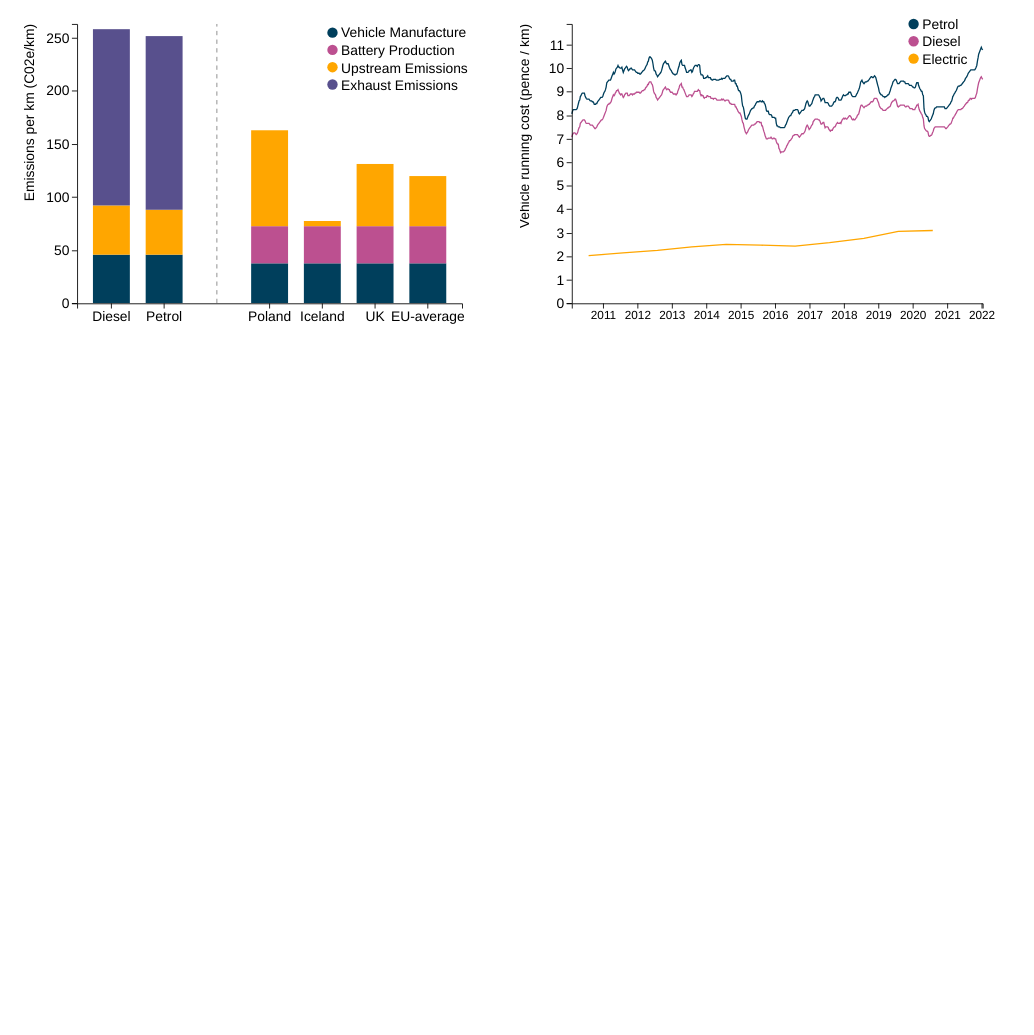
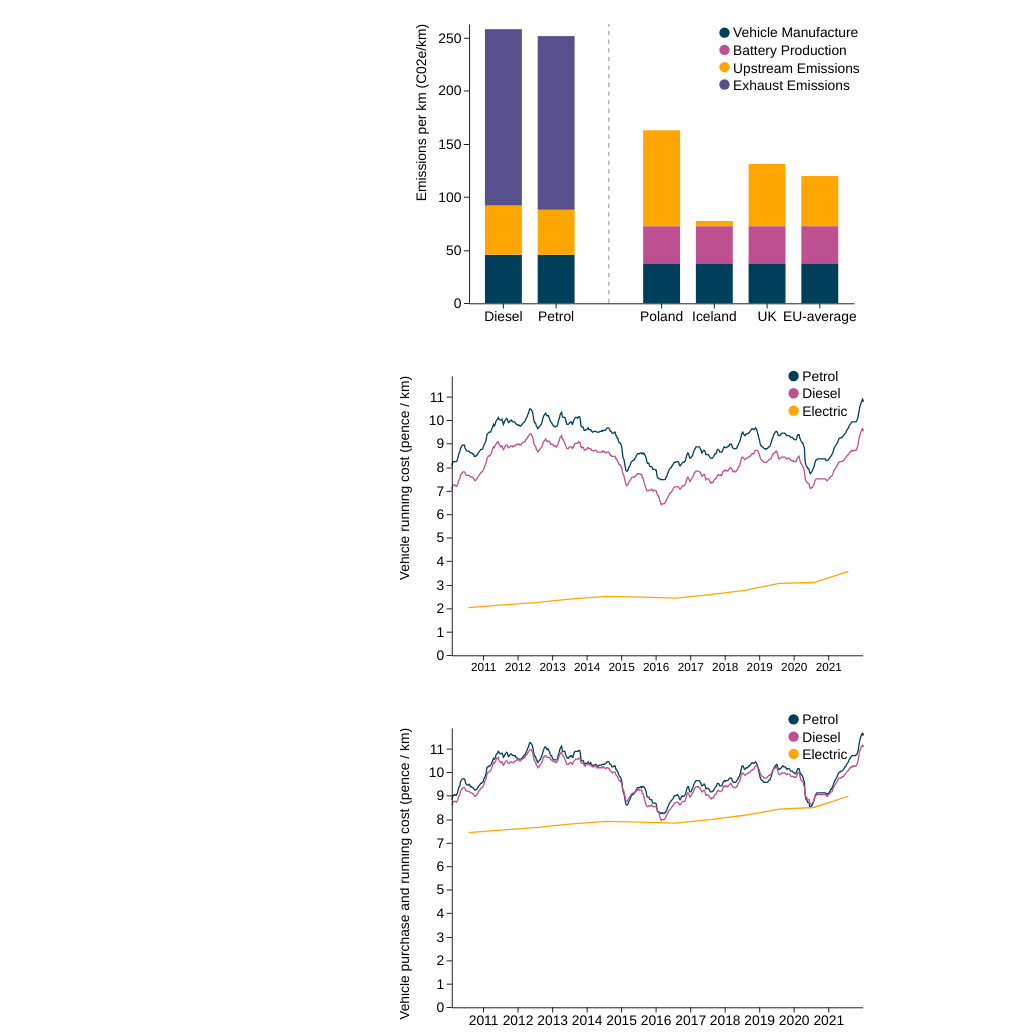
Before and after one commit to callumnewlands/ElectricCarsDataVis, a plain HTML site: page index.html in a window 1280 px wide. Shown: the whole page, without its empty margins (0-1034 px from the left). Before the commit the page ends 800 px from the top, so only its background shows below. Drawn offline with nearby package versions, Linux system fonts and the light colour scheme.

Commit message:
Adds chart 2B

```diff
--- a/chart1.js
+++ b/chart1.js
@@ -207,7 +207,7 @@ Promise.all([
 	// Create x-axis
 	svg.select(".x-axis")
 		.attr("transform", `translate(0,${height - margin.bottom})`)
-		.call(d3.axisBottom(xScale).tickValues(xScale.domain().filter((d) => d)))
+		.call(d3.axisBottom(xScale).tickValues(xScale.domain().filter((d) => d)).tickSizeOuter(0))
 		.call((g) =>
 			g
 				.selectAll(".tick text")
@@ -221,7 +221,7 @@ Promise.all([
 	// Create y-axis
 	svg.select(".y-axis")
 		.attr("transform", `translate(${margin.left}, 0)`)
-		.call(d3.axisLeft(yScale).ticks(7))
+		.call(d3.axisLeft(yScale).ticks(7).tickSizeOuter(0))
 		.call((g) => g.selectAll(".tick text").attr("class", "axisTick").style("text-anchor", "end"))
 		.call((g) =>
 			g
--- a/chart2.js
+++ b/chart2.js
@@ -53,9 +53,12 @@ Promise.all([
 	const averagePetrolConsumption = fuelConsumptionByVehicleType.Petrol; // litres / km
 	const averageDieselConsumption = fuelConsumptionByVehicleType.Diesel; // litres / km
 
+	const [xmin, xmax] = d3.extent(fuelData, (d) => d.Date);
+	xmax.setDate(xmax.getDate() - 13)
+
 	var xScale = d3
 		.scaleTime()
-		.domain(d3.extent(fuelData, (d) => d.Date))
+		.domain([xmin, xmax])
 		.range([margin.left, width - margin.right]);
 
 	const maxY = d3.max(fuelData, (data) => Math.max(data.Diesel * averageDieselConsumption, data.Petrol * averagePetrolConsumption)) + 1;
@@ -79,13 +82,13 @@ Promise.all([
 	// Create x-axis
 	svg.select(".x-axis")
 		.attr("transform", `translate(0,${height - margin.bottom})`)
-		.call(d3.axisBottom(xScale))
+		.call(d3.axisBottom(xScale).tickSizeOuter(0))
 		.call((g) => g.selectAll(".tick text").attr("class", "axisTick").style("text-anchor", "center"));
 
 	// Create y-axis
 	svg.select(".y-axis")
 		.attr("transform", `translate(${margin.left}, 0)`)
-		.call(d3.axisLeft(yScale))
+		.call(d3.axisLeft(yScale).tickSizeOuter(0))
 		.call((g) => g.selectAll(".tick text").attr("class", "axisTick").style("text-anchor", "end"))
 		.call((g) =>
 			g
@@ -162,4 +165,136 @@ Promise.all([
 			.attr("class", "legendMark")
 			.attr("alignment-baseline", "middle");
 	});
+
+	// ===================================================================================================================
+	//													Chart 2B
+	// ===================================================================================================================
+
+	// https://ev-database.uk/cheatsheet/price-electric-car
+	const averageElectricVehicleCost = 48561; // £
+	// Cost of Vauxhall Corsa (top selling car 2021)
+	// TODO: source for best selling
+	// https://www.vauxhall.co.uk/
+	const averagePetrolVehicleCost = 17015; // £
+	// Cost of BMW 318d M Sport Saloon
+	// TODO: Not sure if this is the best selling
+	// https://configure.bmw.co.uk/
+	const averageDiselVehicleCost = 38905; // £
+
+	// TODO: better source (?)
+	// https://www.rac.co.uk/drive/electric-cars/charging/how-long-do-electric-car-batteries-last/
+	// also "the batteries in all electric cars sold in the U.S. are covered under warranty for at least 8 years or 100,000 miles"
+	// Consumer Reports estimates the average EV battery pack’s lifespan to be at around 200,000 miles
+	// https://www.myev.com/research/ev-101/how-long-should-an-electric-cars-battery-last
+	const averageElectricLifespan = 100000 * 1.60934; // km
+
+	// TODO: source
+	// Most modern cars have a design life of at least 150,000 miles
+	// https://www.autoexpress.co.uk/car-news/99536/high-mileage-cars-should-you-buy-one
+	const averagePetrolLifespan = averageElectricLifespan;
+	const averageDieselLifespan = averageElectricLifespan;
+
+	const adjustedFuelData = fuelData.map((dp) => ({
+		Date: dp.Date,
+		Diesel: dp.Diesel + (averageDiselVehicleCost * 100) / averageDieselLifespan,
+		Petrol: dp.Petrol + (averagePetrolVehicleCost * 100) / averagePetrolLifespan,
+	}));
+
+	const electricFuelData = files[2].map((dp) => ({
+		Year: dp.Year,
+		UnitCost: dp.UnitCost + (averageElectricVehicleCost * 100) / averageElectricLifespan,
+	}));
+
+	const svgB = d3
+		.select("#chart2B")
+		.append("svg")
+		.attr("viewBox", `0 0 ${width} ${height}`) // Makes svg scale responsively
+		.attr("width", "100%")
+		.attr("height", "100%");
+
+	svgB.append("g").attr("class", "plot-area").attr("width", width);
+	svgB.append("g").attr("class", "x-axis");
+	svgB.append("g").attr("class", "y-axis");
+
+	// Create x-axis
+	svgB.select(".x-axis")
+		.attr("transform", `translate(0,${height - margin.bottom})`)
+		.call(d3.axisBottom(xScale).tickSizeOuter(0))
+		.call((g) => g.selectAll(".tick text").attr("class", "axisTick").style("text-anchor", "center"));
+
+	// Create y-axis
+	svgB.select(".y-axis")
+		.attr("transform", `translate(${margin.left}, 0)`)
+		.call(d3.axisLeft(yScale).tickSizeOuter(0))
+		.call((g) => g.selectAll(".tick text").attr("class", "axisTick").style("text-anchor", "end"))
+		.call((g) =>
+			g
+				.append("text")
+				.attr("x", 0)
+				.attr("y", -50)
+				.attr("class", "axisTick")
+				.attr("fill", "currentColor")
+				.attr("text-anchor", "center")
+				.text("Vehicle purchase and running cost (pence / km)")
+				.attr("transform", "rotate(-90)")
+		);
+
+	// Petrol Line
+	svgB.select(".plot-area")
+		.append("path")
+		.datum(adjustedFuelData)
+		.attr("fill", "none")
+		.attr("stroke", colours[0])
+		.attr("stroke-width", 1.5)
+		.attr(
+			"d",
+			d3
+				.line()
+				.x((d) => xScale(d.Date))
+				.y((d) => yScale(d.Petrol * averagePetrolConsumption))
+		);
+
+	// Diesel Line
+	svgB.select(".plot-area")
+		.append("path")
+		.datum(adjustedFuelData)
+		.attr("fill", "none")
+		.attr("stroke", colours[1])
+		.attr("stroke-width", 1.5)
+		.attr(
+			"d",
+			d3
+				.line()
+				.x((d) => xScale(d.Date))
+				.y((d) => yScale(d.Diesel * averageDieselConsumption))
+		);
+
+	// Electric Line
+	svgB.select(".plot-area")
+		.append("path")
+		.datum(electricFuelData)
+		.attr("fill", "none")
+		.attr("stroke", colours[2])
+		.attr("stroke-width", 1.5)
+		.attr(
+			"d",
+			d3
+				.line()
+				.x((d) => xScale(d.Year))
+				.y((d) => yScale(d.UnitCost * averageElectricityConsumption))
+		);
+
+	categories.forEach((r, i) => {
+		svgB.append("circle")
+			.attr("cx", width - legendWidth)
+			.attr("cy", -10 + 20 * i)
+			.attr("r", 6)
+			.style("fill", colours[i]);
+		svgB.append("text")
+			.attr("x", width - legendWidth + 10)
+			.attr("y", -10 + 1 + 20.5 * i)
+			.text(r)
+			.attr("class", "legendMark")
+			.attr("alignment-baseline", "middle");
+	});
 });
--- a/datasources/energy-cleaned.csv
+++ b/datasources/energy-cleaned.csv
@@ -1,4 +1,5 @@
 Year,Average variable unit price (£/kWh),Average fixed cost (£/year)
+2021,0.2009,99.2328
 2020,0.1736,81.9979
 2019,0.1705,84.3944
 2018,0.1556,81.1157
@@ -7,6 +8,6 @@ Year,Average variable unit price (£/kWh),Average fixed cost (£/year)
 2015,0.1383,69.1302
 2014,0.1404,70.0371
 2013,0.1349,64.8441
-2012,0.1266,60.7170
+2012,0.1266,60.717
 2011,0.1202,56.3835
 2010,0.1130,44.5036
--- a/index.html
+++ b/index.html
@@ -7,9 +7,10 @@
 		<link rel="stylesheet" href="style.css" />
 	</head>
 	<body>
-		<div id="chart1" class="barchart"></div>
-		<div id="chart2" class="barchart"></div>
-		<div id="chart3" class="barchart"></div>
+		<div class="chartContainer"><div id="chart1" class="barchart"></div></div>
+		<div class="chartContainer"><div id="chart2" class="linechart"></div></div>
+		<div class="chartContainer"><div id="chart2B" class="linechart"></div></div>
+		<div class="chartContainer"><div id="chart3" class="mapchart"></div></div>
 	</body>
 	<script src="chart1.js"></script>
 	<script src="chart2.js"></script>
--- a/style.css
+++ b/style.css
@@ -6,9 +6,16 @@
 #ffa600
  */
 
-#chart1, #chart2 {
+ .chartContainer {
+	 width: 100%;
+	 margin-bottom: 2rem;
+ }
+
+#chart1, #chart2, #chart2B {
 	height: 20rem;
 	width: 30rem;
+	margin-left: auto;
+	margin-right: auto;
 }
 
 .barLabels,
@@ -18,7 +25,7 @@
 	font-size: 1rem;
 }
 
-#chart2 .x-axis .axisTick {
+#chart2 .x-axis .axisTick, #chart2B.x-axis .axisTick {
 	font-size: 0.85rem;
 }
 
```
Also changed, not shown: 2 other files.
